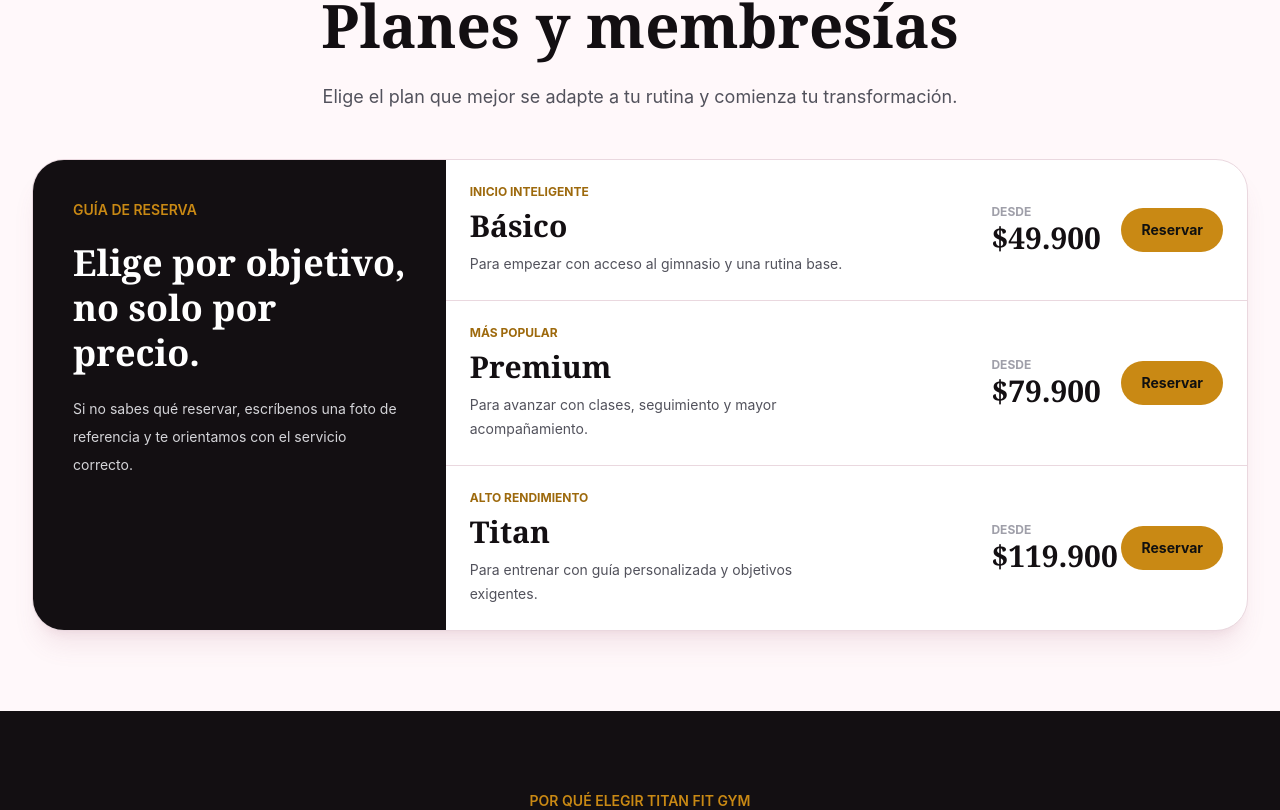
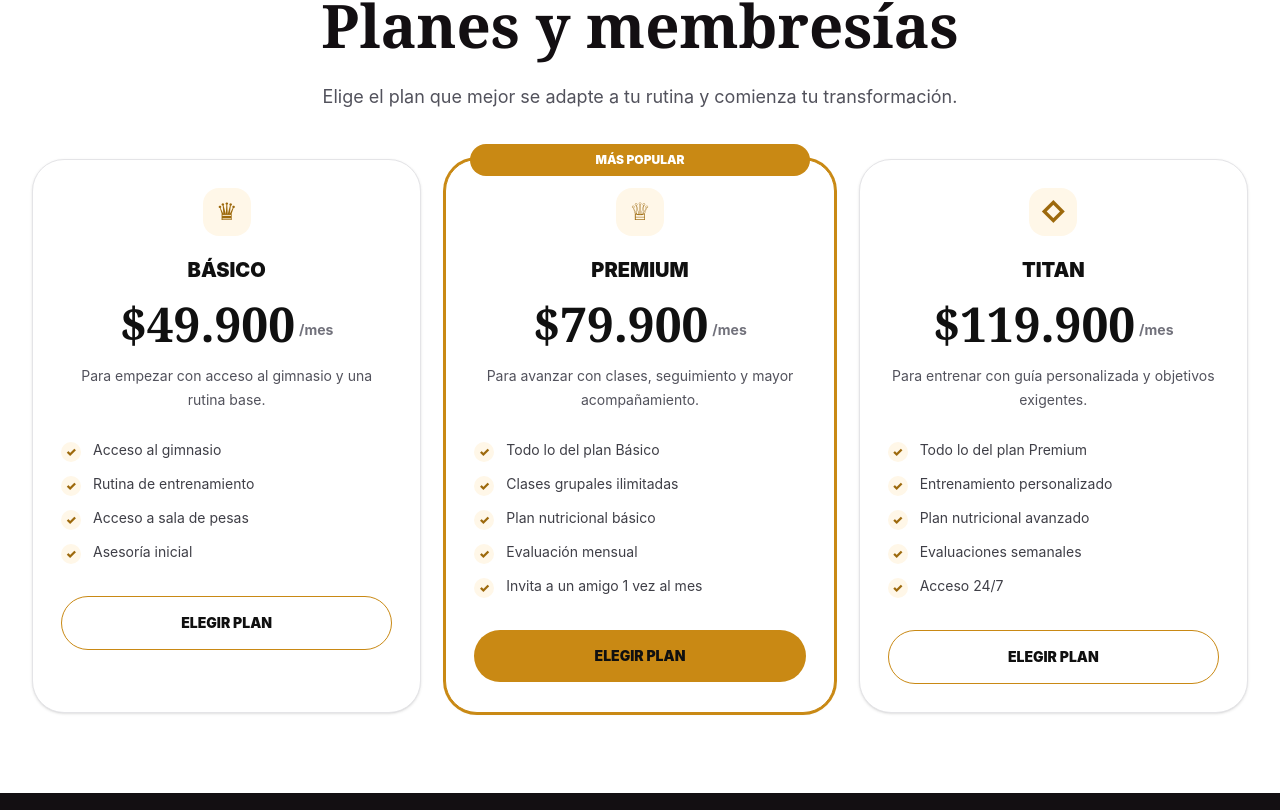
Before and after one commit to MancarSoftware/beauty-business-template, a React (Vite) app: page / in a window 1280 px wide. Shown: the part 1830-2640 px from the top of the page. Built offline with nearby package versions, Linux system fonts and the light colour scheme.

Commit message:
refactor: redesign pricing for gym memberships

```diff
--- a/src/components/Pricing.jsx
+++ b/src/components/Pricing.jsx
@@ -3,16 +3,15 @@ import SectionHeader from './SectionHeader'
 
 function Pricing({ business }) {
   const section = business.sections?.pricing ?? {
-    eyebrow: 'Precios',
-    title: 'Elige tu servicio y agenda por WhatsApp',
-    description:
-      'Confirma disponibilidad, duración y precio antes de tu visita.',
+    eyebrow: 'Planes',
+    title: 'Planes y membresias',
+    description: 'Elige el plan ideal para empezar.',
   }
 
   return (
     <section
-      id="precios"
-      className="bg-[#fff8fa] px-4 py-16 sm:px-6 lg:px-8 lg:py-20"
+      id="planes"
+      className="bg-white px-4 py-16 text-[#101010] sm:px-6 lg:px-8 lg:py-20"
     >
       <div className="mx-auto max-w-7xl">
         <SectionHeader
@@ -21,72 +20,74 @@ function Pricing({ business }) {
           description={section.description}
         />
 
-        <div className="overflow-hidden rounded-[2rem] border border-[#ead8df] bg-white shadow-xl shadow-[#9f4f68]/10">
-          <div className="grid lg:grid-cols-[0.34fr_0.66fr]">
-            <div className="bg-[#130f12] p-8 text-white md:p-10">
-              <p className="text-sm font-semibold uppercase text-[var(--brand-accent)]">
-                Guía de reserva
-              </p>
-
-              <h3 className="mt-5 font-display text-4xl font-semibold leading-tight">
-                Elige por objetivo, no solo por precio.
-              </h3>
-
-              <p className="mt-5 text-sm leading-7 text-zinc-300">
-                Si no sabes qué reservar, escríbenos una foto de referencia y te
-                orientamos con el servicio correcto.
-              </p>
-            </div>
-
-            <div className="divide-y divide-[#ead8df]">
+        <div className="grid gap-6 lg:grid-cols-3">
           {business.pricing.map((plan) => (
             <article
               key={plan.name}
-                  className="grid gap-5 p-6 transition hover:bg-[#fff1f6] md:grid-cols-[1fr_100px_110px_auto] md:items-center"
+              className={`relative rounded-[2rem] border bg-white p-7 shadow-sm transition duration-300 hover:-translate-y-1 hover:shadow-xl hover:shadow-black/10 ${
+                plan.featured
+                  ? 'border-[var(--brand-accent)] ring-2 ring-[var(--brand-accent)]'
+                  : 'border-zinc-200'
+              }`}
             >
-                  <div>
-                    <p className="text-xs font-bold uppercase text-[var(--brand-accent-dark)]">
+              {plan.featured ? (
+                <div className="absolute left-6 right-6 top-0 -translate-y-1/2 rounded-full bg-[var(--brand-accent)] px-4 py-2 text-center text-xs font-black uppercase text-white">
                   {plan.tag}
+                </div>
+              ) : null}
+
+              <div className="text-center">
+                <p className="mx-auto flex h-12 w-12 items-center justify-center rounded-2xl bg-[#fff7e8] text-2xl font-black text-[var(--brand-accent-dark)]">
+                  {plan.icon}
                 </p>
 
-                    <h3 className="mt-2 font-display text-2xl font-semibold text-[#130f12] md:text-3xl">
+                <h3 className="mt-5 text-xl font-black uppercase text-[#101010]">
                   {plan.name}
                 </h3>
 
-                    <p className="mt-2 text-sm leading-6 text-zinc-600">
+                <div className="mt-4 flex items-end justify-center gap-1">
+                  <span className="font-display text-5xl font-black text-[#101010]">
+                    {plan.price}
+                  </span>
+                  <span className="pb-2 text-sm font-bold text-zinc-500">
+                    {plan.period}
+                  </span>
+                </div>
+
+                <p className="mt-4 text-sm leading-6 text-zinc-600">
                   {plan.description}
                 </p>
               </div>
 
-                  <p className="text-sm font-semibold text-zinc-500">
-                    {plan.duration}
-                  </p>
-
-                  <div>
-                    <p className="text-xs font-bold uppercase text-zinc-400">
-                      Desde
-                    </p>
-
-                    <p className="font-display text-3xl font-semibold text-[#130f12]">
-                      {plan.price}
-                    </p>
-                  </div>
+              <ul className="mt-7 space-y-3">
+                {plan.benefits.map((benefit) => (
+                  <li key={benefit} className="flex gap-3 text-sm text-zinc-700">
+                    <span className="mt-0.5 flex h-5 w-5 shrink-0 items-center justify-center rounded-full bg-[#fff7e8] text-xs font-black text-[var(--brand-accent-dark)]">
+                      ✓
+                    </span>
+                    {benefit}
+                  </li>
+                ))}
+              </ul>
 
               <a
                 href={createWhatsAppUrl(
                   business.whatsapp,
-                      `Hola ${business.name}, quiero agendar el servicio ${plan.name}.`,
+                  plan.whatsappMessage ??
+                    `Hola ${business.name}, quiero informacion sobre el plan ${plan.name}.`,
                 )}
                 target="_blank"
                 rel="noreferrer"
-                    className="inline-flex justify-center rounded-full bg-[var(--brand-accent)] px-5 py-3 text-center text-sm font-bold text-[#130f12] transition hover:brightness-95"
+                className={`mt-8 inline-flex w-full items-center justify-center rounded-full px-5 py-4 text-sm font-black uppercase transition ${
+                  plan.featured
+                    ? 'bg-[var(--brand-accent)] text-white hover:bg-[var(--brand-accent-dark)]'
+                    : 'border border-[var(--brand-accent)] text-[#101010] hover:bg-[var(--brand-accent)] hover:text-white'
+                }`}
               >
-                    Reservar
+                Elegir plan
               </a>
             </article>
           ))}
-            </div>
-          </div>
         </div>
       </div>
     </section>
```
Lines whose indentation alone changed are shown as unchanged.
